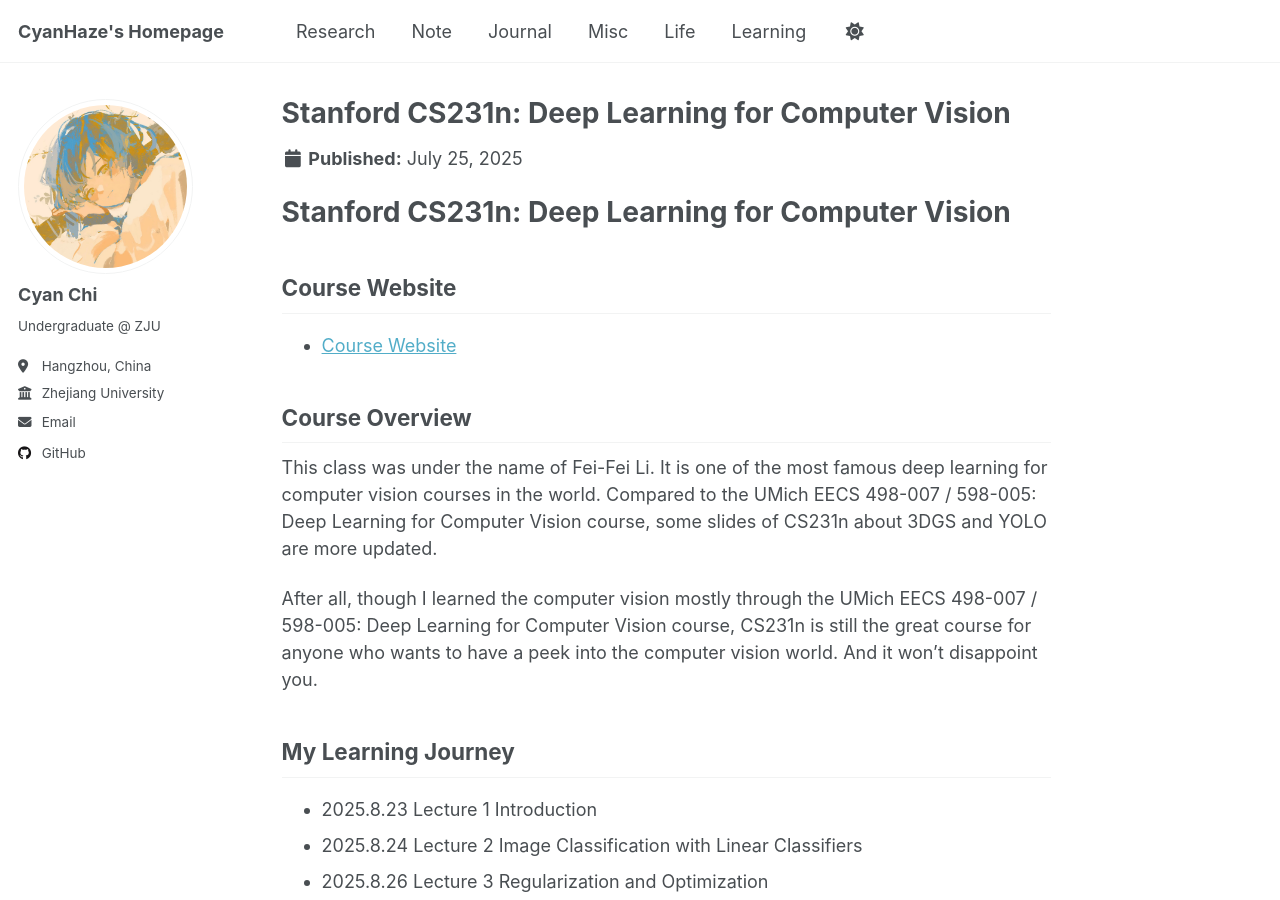
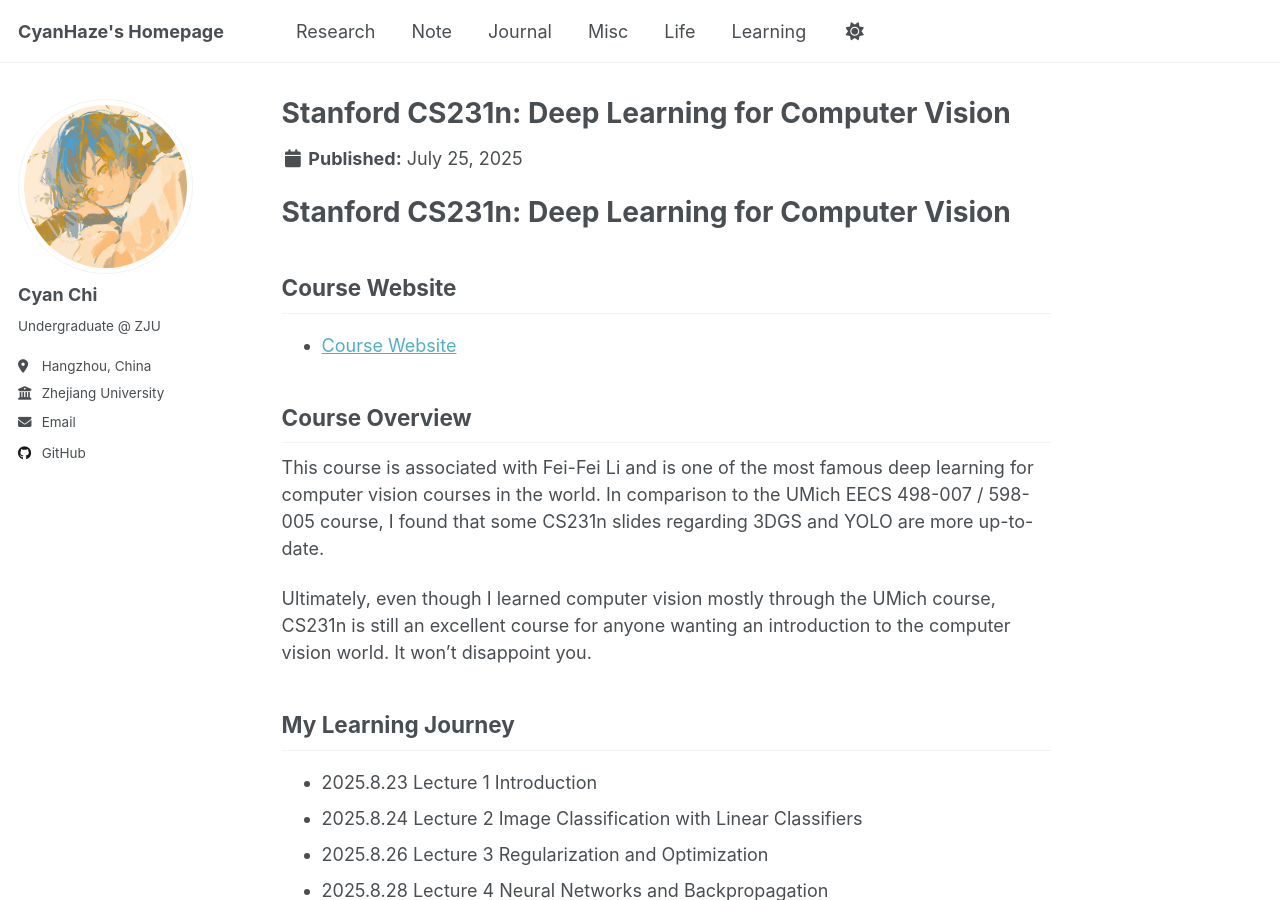
Before and after one commit to CyanHaze/CyanHaze.github.io, a Jekyll site: the page built from _courses/CS231n Deep Learning for Computer Vision.md, in a window 1280 px wide and 900 px high. Built offline with Jekyll 4.4.1, drawn with Linux system fonts in a browser that asks for light colours; a script that is not in the unit is left out.

Commit message:
Some updates on learning

```diff
--- a/_courses/CS231n Deep Learning for Computer Vision.md
+++ b/_courses/CS231n Deep Learning for Computer Vision.md
@@ -17,9 +17,9 @@
 - [Course Website](https://cs231n.stanford.edu/)
 
 ## Course Overview
-This class was under the name of Fei-Fei Li. It is one of the most famous deep learning for computer vision courses in the world. Compared to the UMich EECS 498-007 / 598-005: Deep Learning for Computer Vision course, some slides of CS231n about 3DGS and YOLO are more updated.
+This course is associated with Fei-Fei Li and is one of the most famous deep learning for computer vision courses in the world. In comparison to the UMich EECS 498-007 / 598-005 course, I found that some CS231n slides regarding 3DGS and YOLO are more up-to-date.
 
-After all, though I learned the computer vision mostly through the UMich EECS 498-007 / 598-005: Deep Learning for Computer Vision course, CS231n is still the great course for anyone who wants to have a peek into the computer vision world. And it won't disappoint you.
+Ultimately, even though I learned computer vision mostly through the UMich course, CS231n is still an excellent course for anyone wanting an introduction to the computer vision world. It won’t disappoint you.
 
 ## My Learning Journey
 - 2025.8.23 Lecture 1 Introduction
```
Also changed, not shown: _misc/Toolkit.md (added, +9 -0 lines), learning/index.md (+1 -1 lines).
